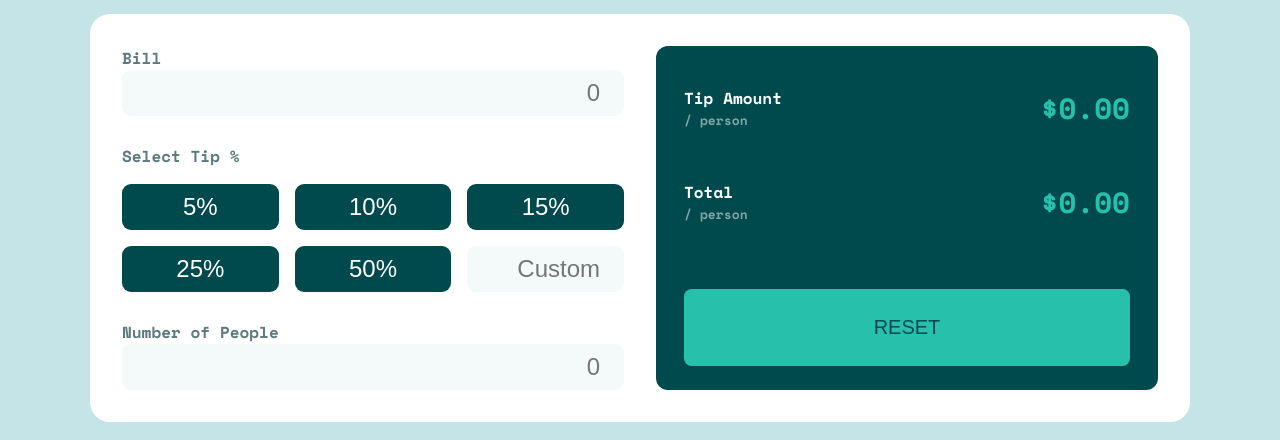
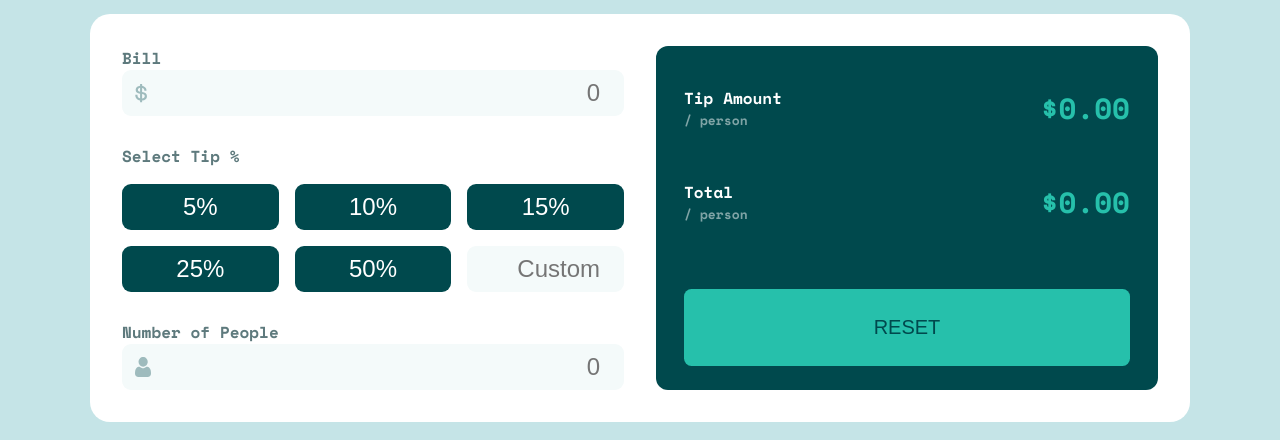
Before and after one commit to nivancheva/tip-calculator-app-react, a React (Create React App) app: page / in a window 1280 px wide. Shown: the part 252-692 px from the top of the page. Built offline with nearby package versions, Linux system fonts and the light colour scheme.

Commit message:
add icons to input

```diff
--- a/src/App.css
+++ b/src/App.css
@@ -22,7 +22,8 @@ span {
     background-color: var(--clr-white);
     padding: 2em;
     border-radius: 1.25em;
-    max-width: 1100px;
+    max-width: 500px;
+    margin-inline: auto;
 
     display: grid;
     gap: 2em;
@@ -40,6 +41,17 @@ input {
     padding: .375em;
     width: 100%;
     font-size: 1.5rem;
+}
+
+.input-wrapper {
+    position: relative;
+}
+
+.icon {
+    position: absolute;
+    left: 0;
+    height: 100%;
+    padding: .825em;
 }
 
 .calculator_input {
@@ -113,6 +125,7 @@ input {
 
     .calculator {
         grid-template-columns: repeat(2, 1fr);
+        max-width: 1100px;
     }
 
     h1 {
--- a/src/App.js
+++ b/src/App.js
@@ -10,12 +10,15 @@ function App() {
           <div className='calculator_input'>
             <div className='calculator_input-bill'>
               <label htmlFor='bill'>Bill</label>
+                <div className='input-wrapper'>
+                  <img className='icon' src='./images/icon-dollar.svg'/>
                   <input
                     type='number'
                     id='bill'
                     name='bill'
                     placeholder='0'
                   />
+                </div>
             </div>
 
             <div>
@@ -37,12 +40,15 @@ function App() {
             <div className='calculator_input-people'>
               <label htmlFor='people'>Number of People
               </label>
+                <div className='input-wrapper'>
+                  <img className='icon' src='./images/icon-person.svg'/>
                   <input
                     type='number'
                     id='people'
                     name='people'
                     placeholder='0'
                   />
+                </div>
             </div>
           </div>
           <div className='calculator_result'>
```
Lines whose indentation alone changed are shown as unchanged.
